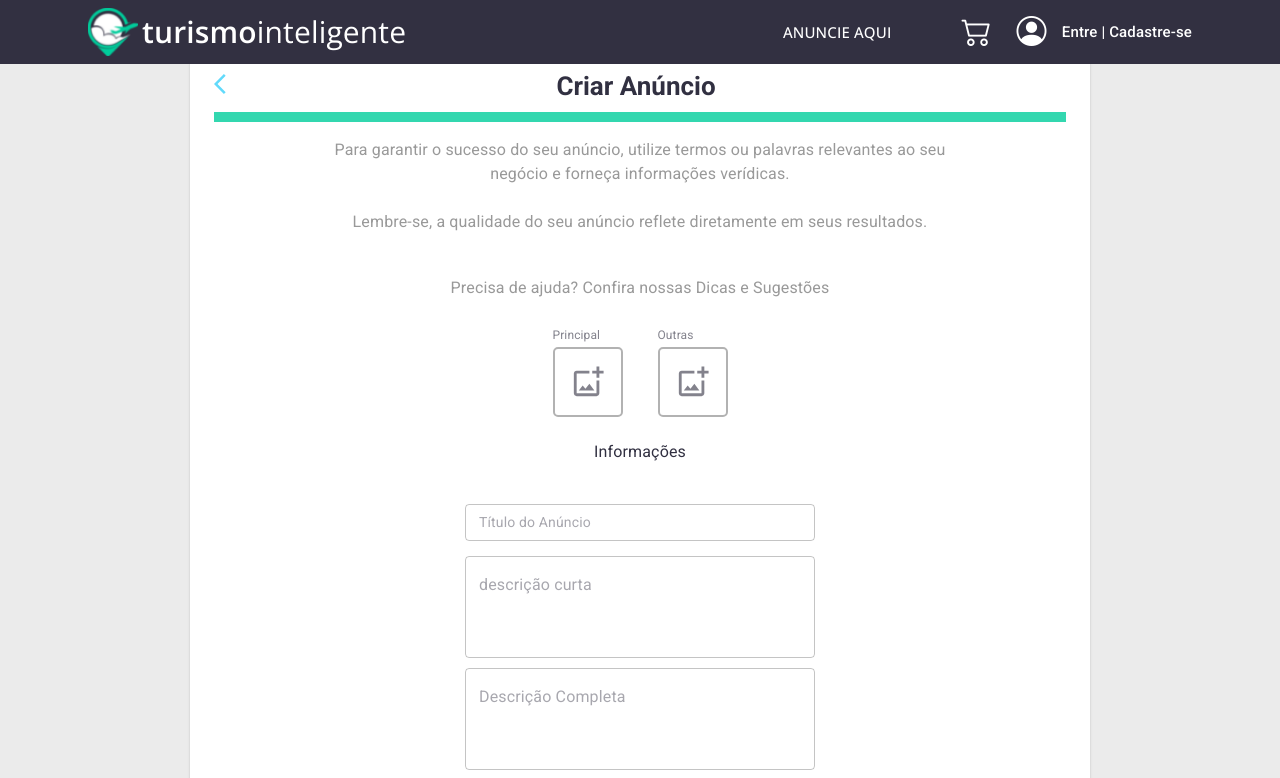
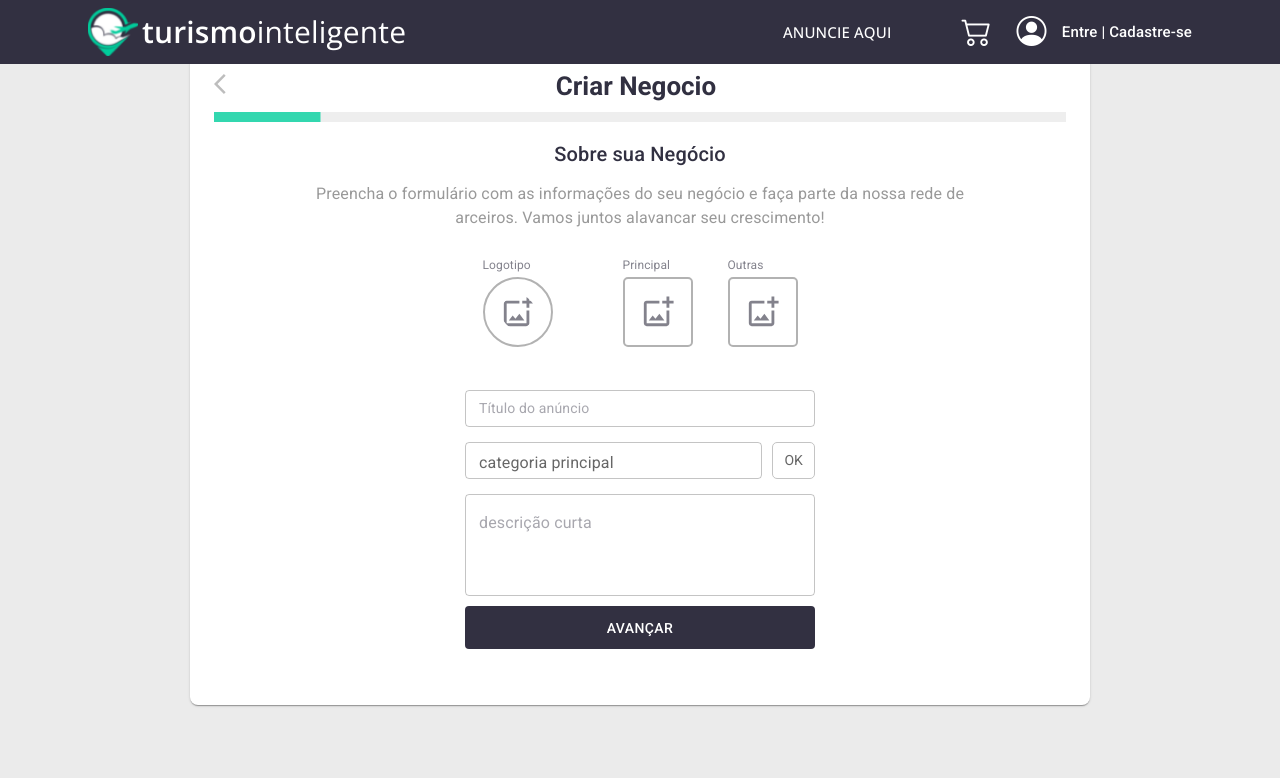
Before and after one commit to StarDragon0828/advertisement_app, a React (Create React App) app: page /step in a window 1280 px wide. Shown: the top 778 px of the page. Built offline with nearby package versions, Linux system fonts and the light colour scheme.

Commit message:
steps updated

```diff
--- a/src/pages/FirstMultiStepForm/index.jsx
+++ b/src/pages/FirstMultiStepForm/index.jsx
@@ -20,7 +20,7 @@ import PartSeven from "./Stages/sevenStep/PartSeven";
 import PartEight from "./Stages/eightStep/PartEight";
 
 const FirstMultiStepForm = () => {
-  const [activeStage, setActiveStage] = useState(8);
+  const [activeStage, setActiveStage] = useState(1);
   const totalStages = 8; // Update this based on the total number of steps
 
   const handleStageChanges = (updatedStage) => {
```
